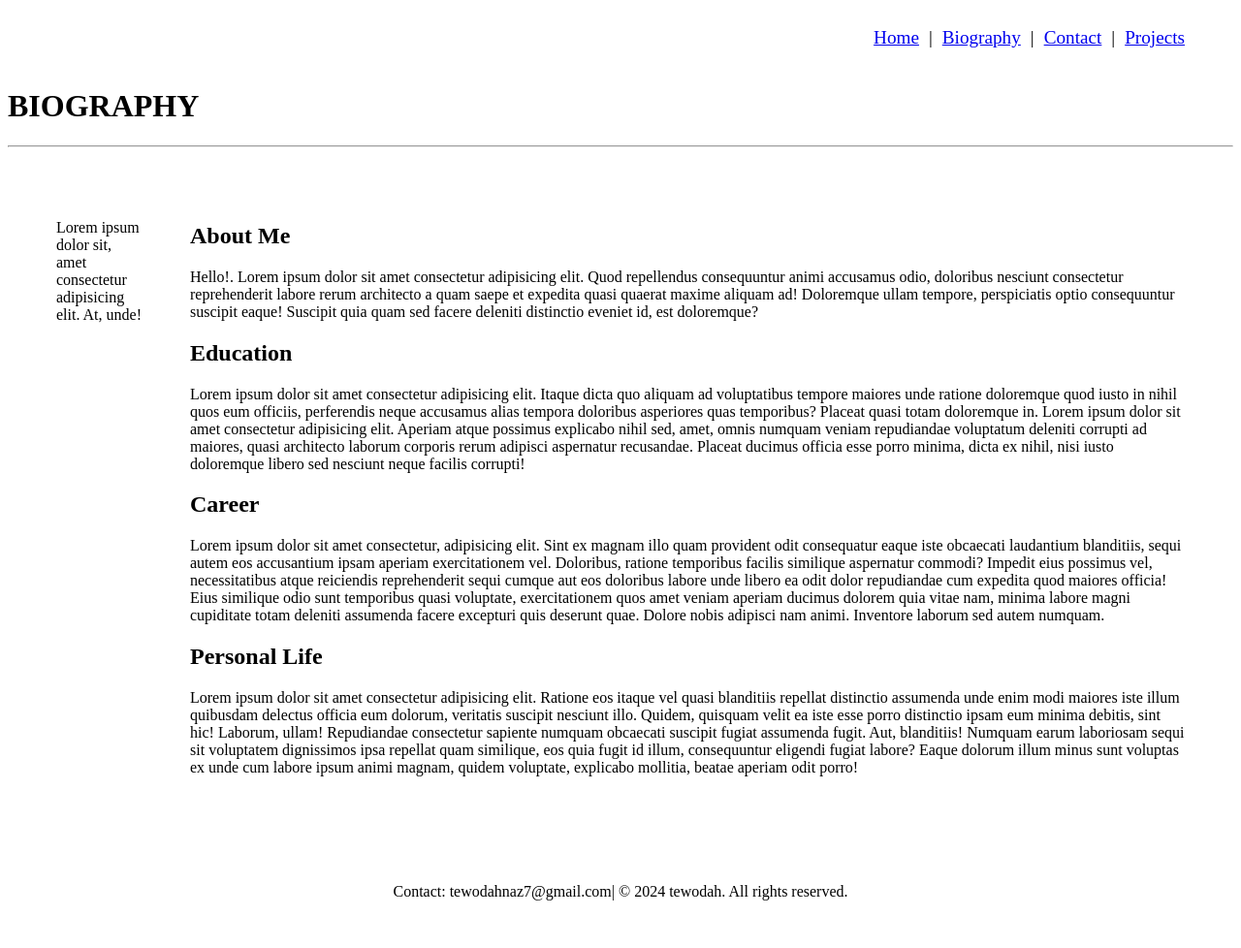
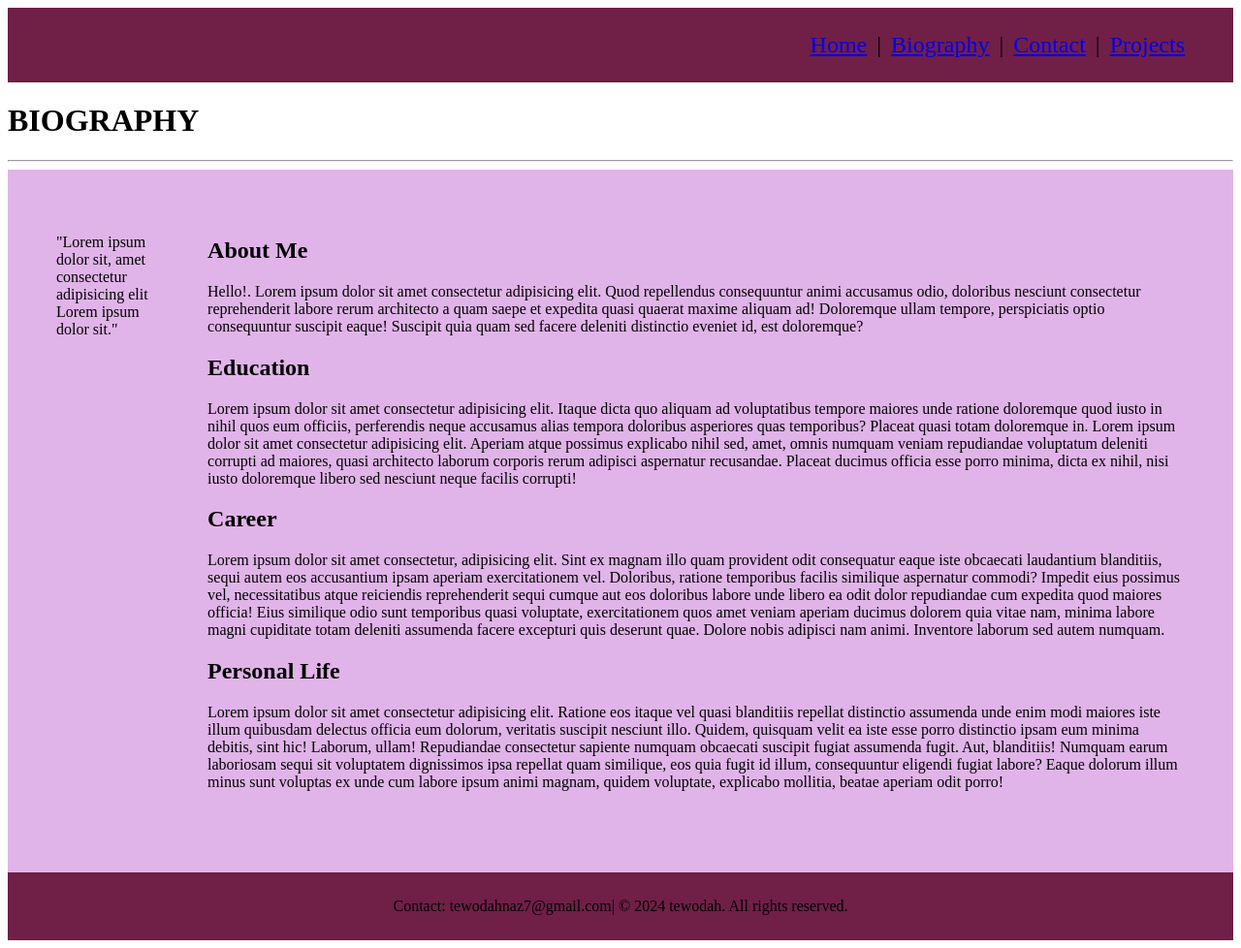
Before and after one commit to Tewodah/teoprojects, a plain HTML site: page HTML/biography/biography.html in a window 1280 px wide. Shown: the whole page at 97% size. Drawn offline with Linux system fonts and the light colour scheme.

Commit message:
task: doc html projects

```diff
--- a/HTML/biography/biography.html
+++ b/HTML/biography/biography.html
@@ -25,7 +25,7 @@
     <main class="biography-container">
 
     <section class="section-one">
-       <p>Lorem ipsum dolor sit, amet consectetur adipisicing elit. At, unde!</p>
+       <p>"Lorem ipsum dolor sit, amet consectetur adipisicing elit Lorem ipsum dolor sit."</p>
     </section>
 
 
--- a/HTML/biography/styles.css
+++ b/HTML/biography/styles.css
@@ -1,14 +1,14 @@
 .nav-container{
     display: flex;
-    padding: 20px 50px 20px 50px;
-    background-color: HEX #7C3C00;
+    padding: 25px 50px 25px 50px;
+    background-color:  #701F47;
     align-items: flex-end;
     align-content: center;
     flex-wrap: wrap;
     flex-direction: row;
     gap: 10px;
     justify-content: flex-end;
-    font-size: larger;
+    font-size: x-large;
 }
 .biography-container {
     display: flex;
@@ -17,7 +17,7 @@
     padding: 50px 50px 50px 50px;
     justify-content: flex-start;
     align-content: space-around;
-    background-color: HEX #D5C6E0;
+    background-color:  #E0B4E8;
     gap: 50px;
     text-align: start;
 
@@ -32,7 +32,7 @@
     display: flex;
     flex-direction: row;
     padding: 10px 20px 10px 20px;
-    background-color: HEX #7C3C00;
+    background-color:  #701F47;
     flex-wrap: nowrap;
     align-content: space-around;
     justify-content: center;
```
